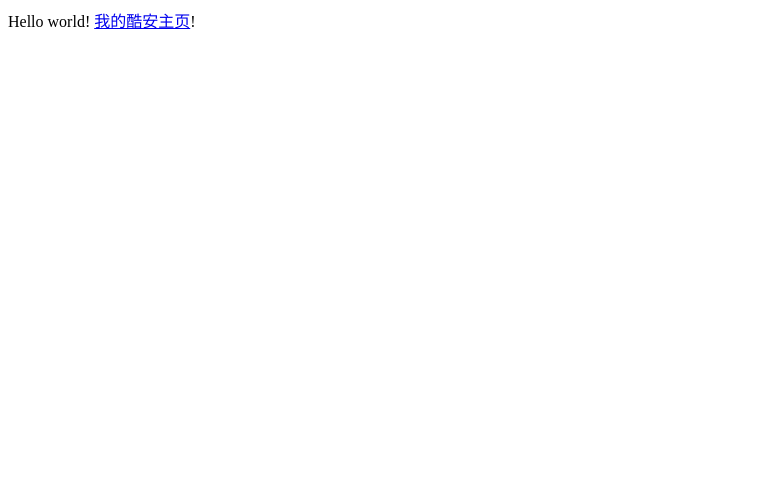
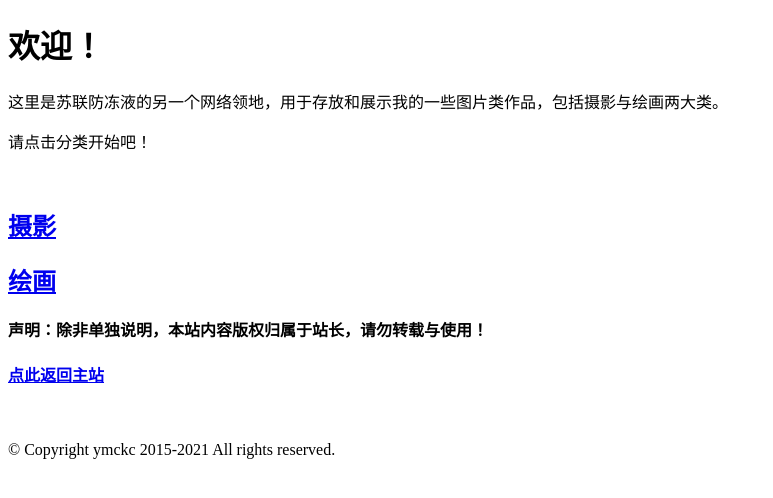
Before and after one commit to ymckc/ymckc.github.io, a plain HTML site: page index.html in a window 1280 px wide. Shown: the whole page, without its empty margins (0-773 px from the left). Drawn offline with Linux system fonts and the light colour scheme.

Commit message:
Add files via upload

```diff
--- a/index.html
+++ b/index.html
@@ -1,8 +1,23 @@
+<!doctype html>
 <html>
-  <head>
-    <title>Hello world</title>
-  </head>
-  <body>
-    Hello world! <a href="https://www.coolapk.com/u/ymckc">我的酷安主页</a>!
-  </body>
+<head>
+<meta charset="utf-8">
+<title>欢迎 - 苏联防冻液</title>
+</head>
+
+<body>
+<h1>欢迎！
+</h1>
+<p>这里是苏联防冻液的另一个网络领地，用于存放和展示我的一些图片类作品，包括摄影与绘画两大类。</p>
+<p>请点击分类开始吧！</p>
+<p>&nbsp;</p>
+<h2><a href="https://ymckc.github.io/photographs">摄影</a></h2>
+<h2><a href="https://ymckc.github.io/paintings">绘画</a></h2>
+<p></p>
+<p><strong>声明：除非单独说明，本站内容版权归属于站长，请勿转载与使用！</strong></p>
+<p></p>
+<h4><a href="https://ymckc.cn">点此返回主站</a></h4>
+<p>&nbsp;</p>
+<p>© Copyright ymckc 2015-2021 All rights reserved. </p>
+</body>
 </html>
```
